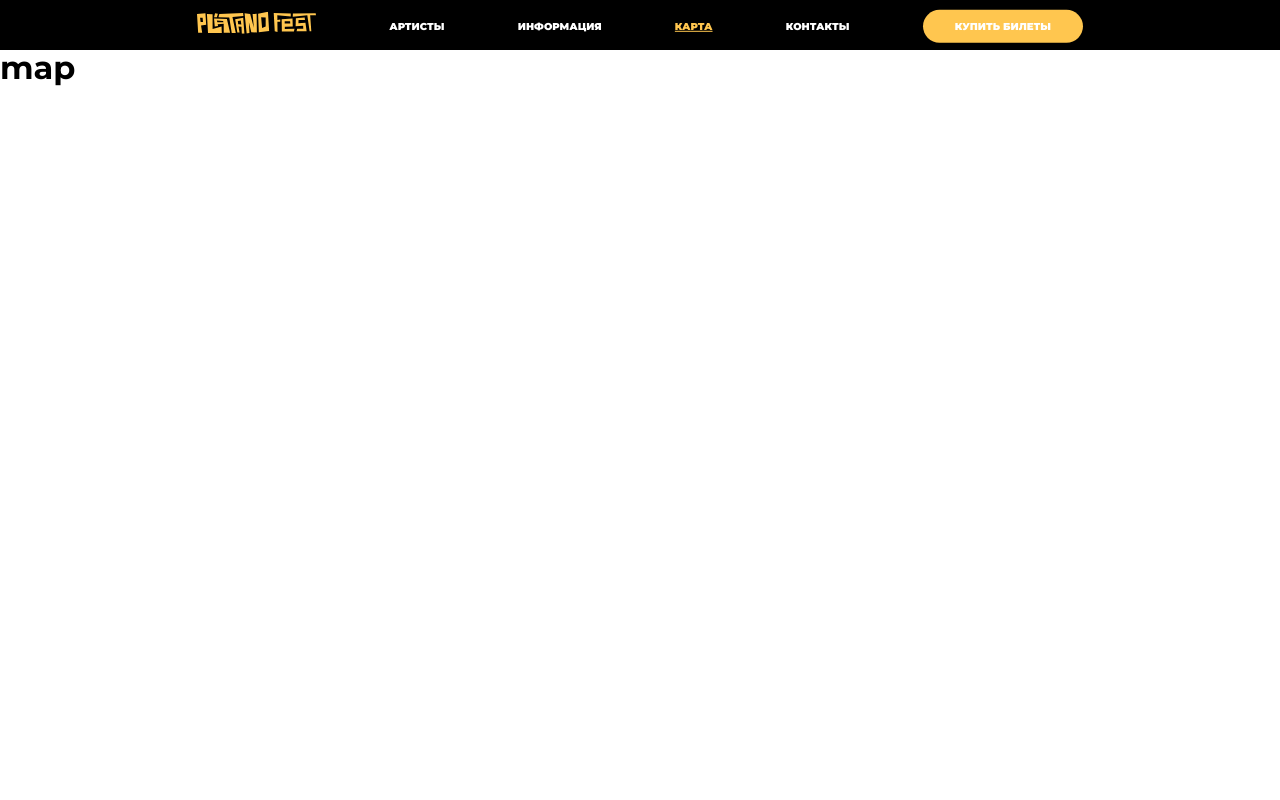
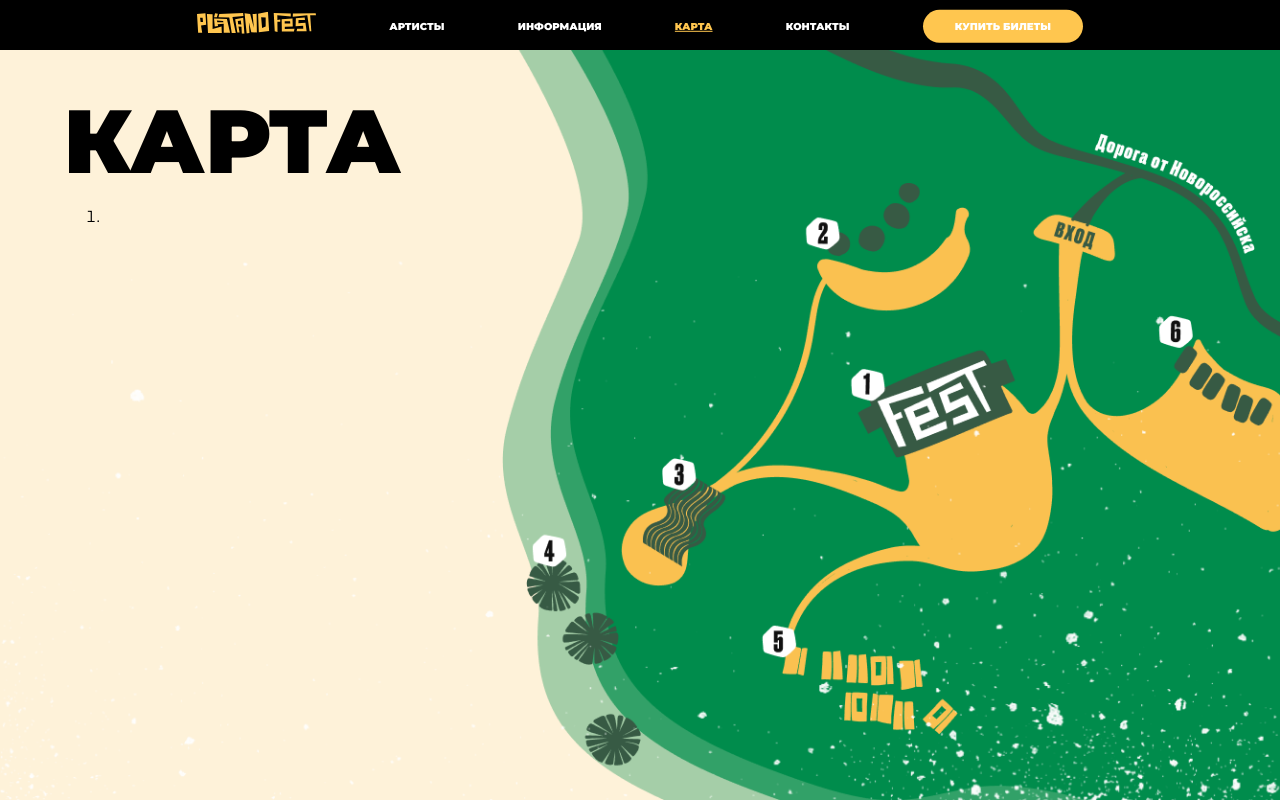
Before and after one commit to BoikoAnastasiia/Platano-Fest, a React (Create React App) app: page /map in a window 1280 px wide. Built offline with nearby package versions, Linux system fonts and the light colour scheme.

Commit message:
map syarted

```diff
--- a/src/Views/Map/Map.jsx
+++ b/src/Views/Map/Map.jsx
@@ -1,11 +1,25 @@
 import AppBar from '../../Сomponents/AppBar';
+import MainContainer from '../../Сomponents/MainContainer';
+import Header from '../../Сomponents/Header';
+import map from './images/map.png';
 
 export default function Map() {
   return (
-    <div>
+    <div
+      style={{
+        backgroundColor: '#FEF2D9',
+        backgroundImage: `url(${map})`,
+        height: '100vh',
+        backgroundSize: 'cover',
+      }}
+    >
       <AppBar />
-
-      <h1>map</h1>
+      <MainContainer>
+        <Header text="карта" />
+        <ol>
+          <li className="map-list-item"></li>
+        </ol>
+      </MainContainer>
     </div>
   );
 }
```
Also changed, not shown: src/Views/Map/images/map.png (added).
